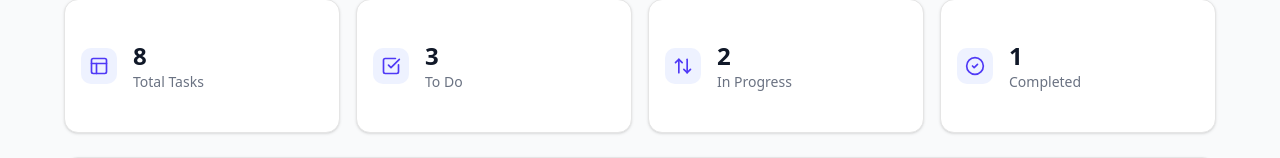
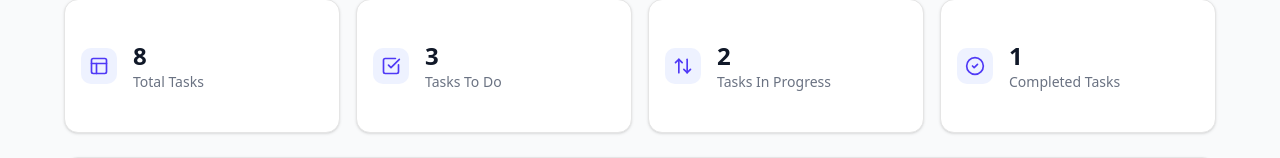
Before and after one commit to AllJacks1/ticketing-system, a Next.js app: page /home/tasks in a window 1280 px wide. Shown: the part 210-368 px from the top of the page. Built offline with nearby package versions, Linux system fonts and the light colour scheme; no server answers.

Commit message:
refactor(ui): changed headings

```diff
--- a/app/home/ProfileModal.tsx
+++ b/app/home/ProfileModal.tsx
@@ -22,7 +22,7 @@ export default function ProfileModal({ user }: ProfileModalProps) {
   const profileItems = [
     { icon: Mail, label: "Email", value: userData.email },
     { icon: Briefcase, label: "Role", value: userData.role },
-    { icon: Building2, label: "Department", value: userData.department },
+    { icon: Building2, label: "Designation", value: userData.department },
   ];
 
   return (
--- a/app/home/tasks/page.tsx
+++ b/app/home/tasks/page.tsx
@@ -196,17 +196,17 @@ export default function TasksPage() {
   const stats = [
     { label: "Total Tasks", value: tasks.length, icon: Layout },
     {
-      label: "To Do",
+      label: "Tasks To Do",
       value: tasks.filter((t) => t.status === "To Do").length,
       icon: CheckSquare,
     },
     {
-      label: "In Progress",
+      label: "Tasks In Progress",
       value: tasks.filter((t) => t.status === "In Progress").length,
       icon: ArrowUpDown,
     },
     {
-      label: "Completed",
+      label: "Completed Tasks",
       value: tasks.filter((t) => t.status === "Completed").length,
       icon: CheckCircle2,
     },
```
